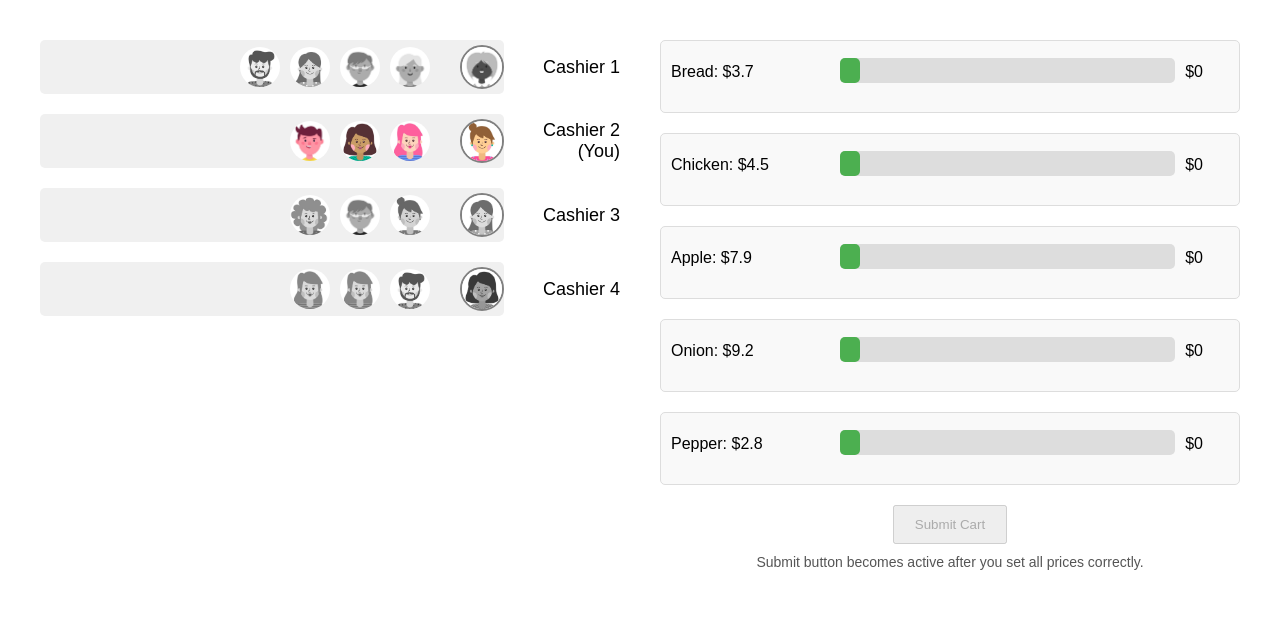
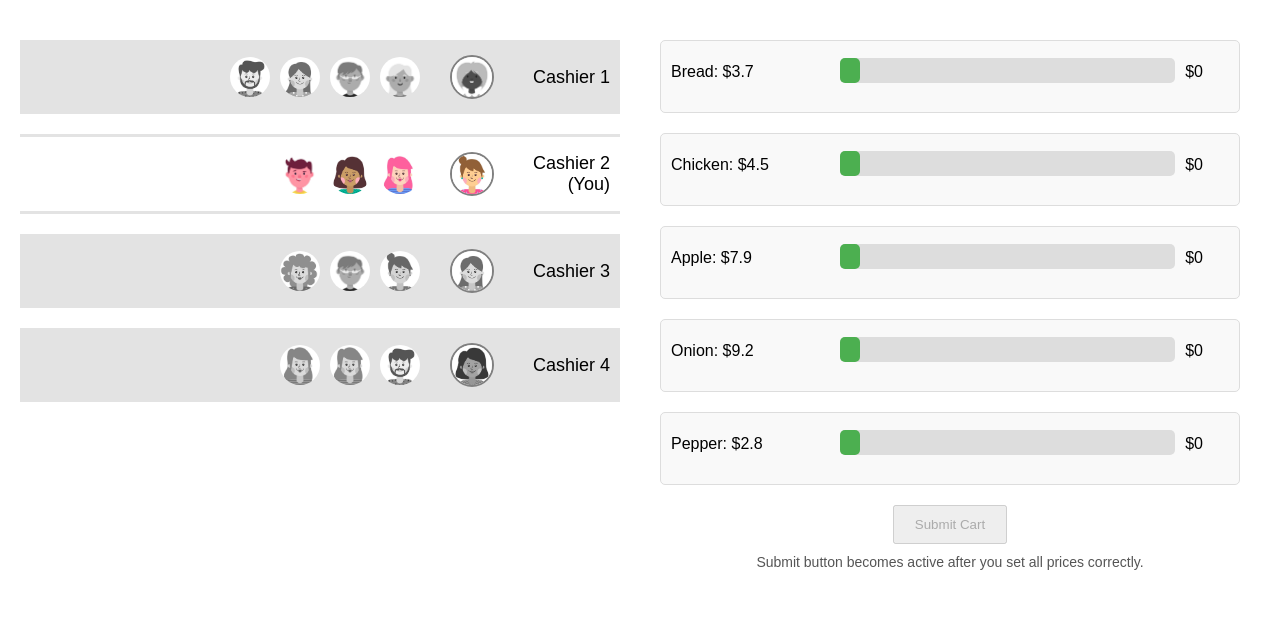
Before and after one commit to biwu6051/bizLab_sam_project, a PHP site: page /parallelQueue.php in a window 1280 px wide. Shown: the top 642 px of the page. Run offline with PHP 8.4, Linux system fonts and the light colour scheme.

Commit message:
parallel add gray highlight

```diff
--- a/src/parallelQueue.php
+++ b/src/parallelQueue.php
@@ -40,8 +40,21 @@
         .main-container { flex-grow: 1; display: flex; }
         .left, .right { width: 50%; box-sizing: border-box; padding: 20px; }
         .cashier-area { display: flex; flex-direction: column; gap: 20px; align-items: flex-end; }
-        .cashier { display: flex; align-items: center; justify-content: flex-end; width: 100%; }
-        .queue { display: flex; flex-direction: row-reverse; align-items: center; gap: 10px; background-color: #f0f0f0; padding: 5px 0; border-radius: 5px; width: 100%; }
+        .cashier {
+            display: flex;
+            align-items: center;
+            justify-content: flex-end;
+            width: 100%;
+            padding: 10px;
+        }
+        .cashier:not(#cashier-1) {
+            background-color: rgba(200, 200, 200, 0.5); /* 半透明的灰色背景 */
+        }
+        #cashier-1 {
+            border-top: 3px solid rgba(200, 200, 200, 0.5);    /* 上边框，2像素，灰色 */
+            border-bottom: 3px solid rgba(200, 200, 200, 0.5); /* 下边框，2像素，灰色 */
+        }
+        .queue { display: flex; flex-direction: row-reverse; align-items: center; gap: 10px; padding: 5px 0; border-radius: 5px; width: 100%; }
         .queue img { width: 40px; height: 40px; border-radius: 50%; }
         .queue img:first-child {margin-left: 20px;border: 2px solid grey;}
         #cashier-0 .queue img,
```
